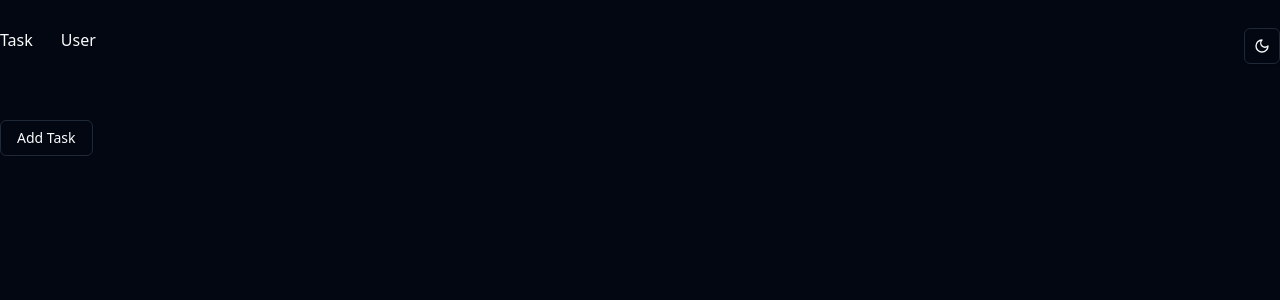
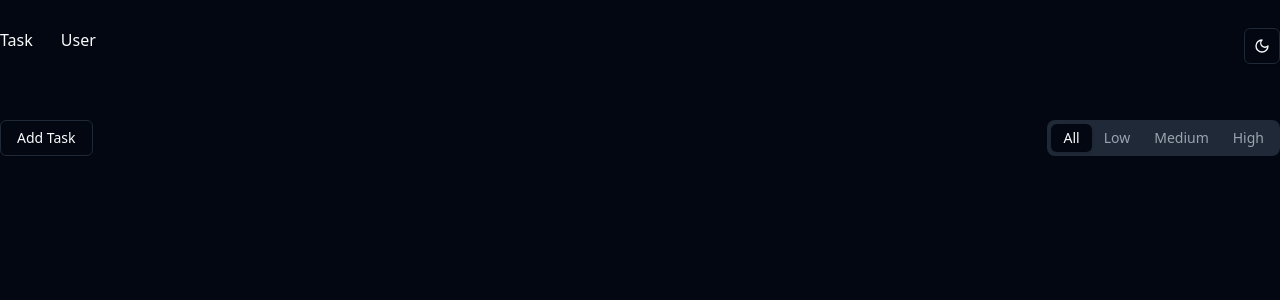
Before and after one commit to shahinexy/Redux-Basic-Project, a React (Vite) app: page / in a window 1280 px wide. Shown: the top 300 px of the page. Built offline with nearby package versions, Linux system fonts and the light colour scheme.

Commit message:
filter completed

```diff
--- a/package.json
+++ b/package.json
@@ -18,6 +18,7 @@
     "@radix-ui/react-popover": "^1.1.5",
     "@radix-ui/react-select": "^2.1.5",
     "@radix-ui/react-slot": "^1.1.1",
+    "@radix-ui/react-tabs": "^1.1.2",
     "@reduxjs/toolkit": "^2.5.1",
     "class-variance-authority": "^0.7.1",
     "clsx": "^2.1.1",
--- a/src/components/module/AddTaskModal.tsx
+++ b/src/components/module/AddTaskModal.tsx
@@ -90,9 +90,9 @@
                         </SelectTrigger>
                       </FormControl>
                       <SelectContent>
-                        <SelectItem value="Low">Low</SelectItem>
-                        <SelectItem value="Medium">Medium</SelectItem>
-                        <SelectItem value="High">High</SelectItem>
+                        <SelectItem value="low">Low</SelectItem>
+                        <SelectItem value="medium">Medium</SelectItem>
+                        <SelectItem value="high">High</SelectItem>
                       </SelectContent>
                     </Select>
                   </FormControl>
--- a/src/components/module/TaskCard.tsx
+++ b/src/components/module/TaskCard.tsx
@@ -17,9 +17,9 @@
       <div className="flex justify-between items-center pb-5">
         <div className="flex gap-3 items-center">
           <div className={cn('size-3  inline-block rounded-full', {
-            "bg-green-500": task.priority === 'Low',
-            "bg-yellow-500": task.priority === 'Medium',
-            "bg-red-500": task.priority === 'High'
+            "bg-green-500": task.priority === 'low',
+            "bg-yellow-500": task.priority === 'medium',
+            "bg-red-500": task.priority === 'high'
           })}></div>
           <p className={cn({'line-through': task.isCompleted})}>{task?.title}</p>
         </div>
--- /dev/null
+++ b/src/components/ui/tabs.tsx
@@ -0,0 +1,53 @@
+import * as React from "react"
+import * as TabsPrimitive from "@radix-ui/react-tabs"
+
+import { cn } from "@/lib/utils"
+
+const Tabs = TabsPrimitive.Root
+
+const TabsList = React.forwardRef<
+  React.ElementRef<typeof TabsPrimitive.List>,
+  React.ComponentPropsWithoutRef<typeof TabsPrimitive.List>
+>(({ className, ...props }, ref) => (
+  <TabsPrimitive.List
+    ref={ref}
+    className={cn(
+      "inline-flex h-9 items-center justify-center rounded-lg bg-muted p-1 text-muted-foreground",
+      className
+    )}
+    {...props}
+  />
+))
+TabsList.displayName = TabsPrimitive.List.displayName
+
+const TabsTrigger = React.forwardRef<
+  React.ElementRef<typeof TabsPrimitive.Trigger>,
+  React.ComponentPropsWithoutRef<typeof TabsPrimitive.Trigger>
+>(({ className, ...props }, ref) => (
+  <TabsPrimitive.Trigger
+    ref={ref}
+    className={cn(
+      "inline-flex items-center justify-center whitespace-nowrap rounded-md px-3 py-1 text-sm font-medium ring-offset-background transition-all focus-visible:outline-none focus-visible:ring-2 focus-visible:ring-ring focus-visible:ring-offset-2 disabled:pointer-events-none disabled:opacity-50 data-[state=active]:bg-background data-[state=active]:text-foreground data-[state=active]:shadow",
+      className
+    )}
+    {...props}
+  />
+))
+TabsTrigger.displayName = TabsPrimitive.Trigger.displayName
+
+const TabsContent = React.forwardRef<
+  React.ElementRef<typeof TabsPrimitive.Content>,
+  React.ComponentPropsWithoutRef<typeof TabsPrimitive.Content>
+>(({ className, ...props }, ref) => (
+  <TabsPrimitive.Content
+    ref={ref}
+    className={cn(
+      "mt-2 ring-offset-background focus-visible:outline-none focus-visible:ring-2 focus-visible:ring-ring focus-visible:ring-offset-2",
+      className
+    )}
+    {...props}
+  />
+))
+TabsContent.displayName = TabsPrimitive.Content.displayName
+
+export { Tabs, TabsList, TabsTrigger, TabsContent }
--- a/src/pages/Tasks.tsx
+++ b/src/pages/Tasks.tsx
@@ -1,22 +1,33 @@
 import { AddTaskModal } from "@/components/module/AddTaskModal";
-import { seletTasks } from "@/redux/features/task/taskSlice";
-import { useAppSelector } from "@/redux/hooks";
-import TaskCard from './../components/module/TaskCard';
+import { seletTasks, updateFilter } from "@/redux/features/task/taskSlice";
+import { useAppDispatch, useAppSelector } from "@/redux/hooks";
+import TaskCard from "./../components/module/TaskCard";
+import { Tabs, TabsList, TabsTrigger } from "@/components/ui/tabs";
 
 const Tasks = () => {
+  const task = useAppSelector(seletTasks);
 
-    const task = useAppSelector(seletTasks)
+  const dispatch = useAppDispatch()
 
-    console.log(task);
-    return (
-        <div className="max-w-7xl mx-auto py-7">
-        <AddTaskModal/>
-        {
-            task.map(task => <TaskCard key={task.id} task={task} />)
-        }
-
-        </div>
-    );
+  console.log(task);
+  return (
+    <div className="max-w-7xl mx-auto py-7">
+      <div className="flex justify-between">
+        <AddTaskModal />
+        <Tabs defaultValue="all" >
+          <TabsList>
+            <TabsTrigger onClick={()=> dispatch(updateFilter("all"))} value="all">All</TabsTrigger>
+            <TabsTrigger onClick={()=> dispatch(updateFilter("low"))} value="low">Low</TabsTrigger>
+            <TabsTrigger onClick={()=> dispatch(updateFilter("medium"))} value="medium">Medium</TabsTrigger>
+            <TabsTrigger onClick={()=> dispatch(updateFilter("high"))} value="high">High</TabsTrigger>
+          </TabsList>
+        </Tabs>
+      </div>
+      {task.map((task) => (
+        <TaskCard key={task.id} task={task} />
+      ))}
+    </div>
+  );
 };
 
 export default Tasks;
--- a/src/redux/features/task/taskSlice.tsx
+++ b/src/redux/features/task/taskSlice.tsx
@@ -4,7 +4,7 @@
 
 interface InitialState {
   tasks: ITask[];
-  filter: "all" | "high" | "medium";
+  filter: "all" | "high" | "medium" | "low";
 }
 
 const initialState: InitialState = {
@@ -37,16 +37,33 @@
     deleteTask: (state, action: PayloadAction<string>) => {
       state.tasks = state.tasks.filter((task) => task.id !== action.payload);
     },
+    updateFilter: (
+      state,
+      action: PayloadAction<"all" | "low" | "medium" | "high">
+    ) => {
+      state.filter = action.payload;
+    },
   },
 });
 
 export const seletTasks = (state: RootState) => {
-  return state.todo.tasks;
+  const filter = state.todo.filter;
+
+  if (filter === "low") {
+    return state.todo.tasks.filter((task) => task.priority === "low");
+  } else if (filter === "medium") {
+    return state.todo.tasks.filter((task) => task.priority === "medium");
+  } else if (filter === "high") {
+    return state.todo.tasks.filter((task) => task.priority === "high");
+  } else {
+    return state.todo.tasks;
+  }
 };
 export const seletFilter = (state: RootState) => {
   return state.todo.filter;
 };
 
-export const { addTask, toggleConpleteState, deleteTask } = taskSlice.actions;
+export const { addTask, toggleConpleteState, deleteTask, updateFilter } =
+  taskSlice.actions;
 
 export default taskSlice.reducer;
--- a/src/types.ts
+++ b/src/types.ts
@@ -4,5 +4,5 @@
     description: string;
     dueDate: string;
     isCompleted: boolean;
-    priority: 'High' | 'Medium' | 'Low';
+    priority: 'high' | 'medium' | 'low';
 }
```
Also changed, not shown: 1 other file (tests, documents, lock files or other folders).
